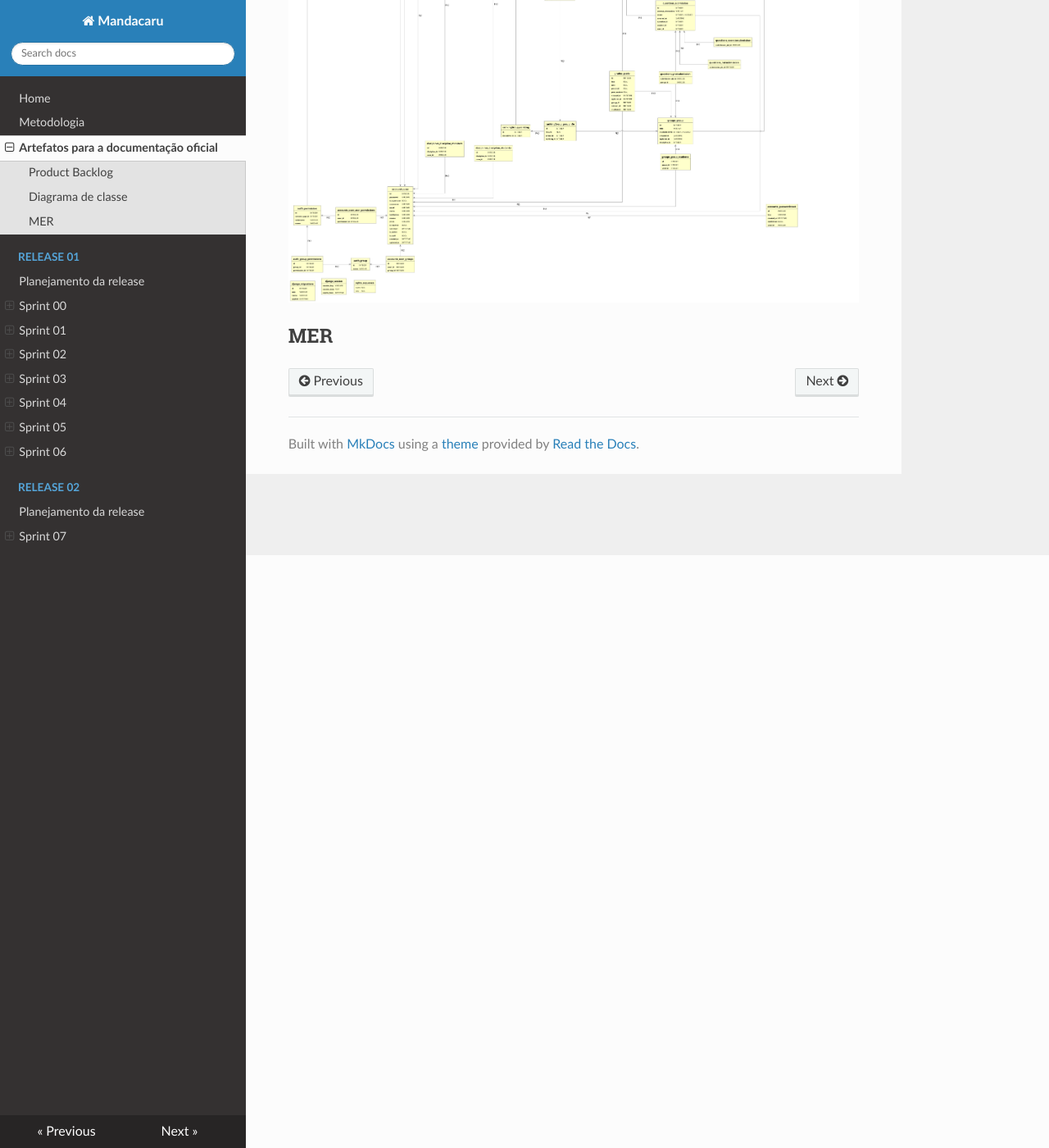
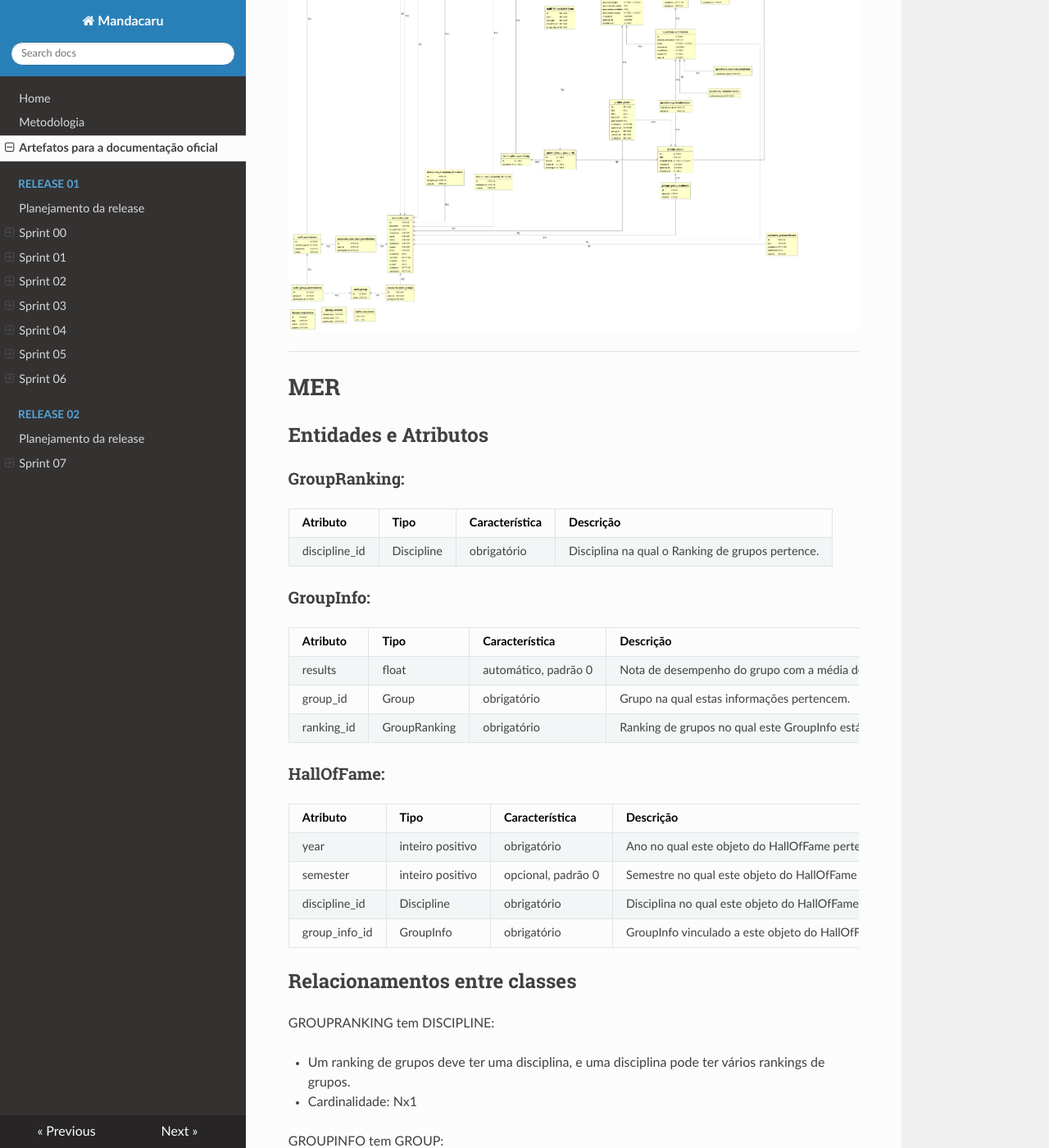
Before and after one commit to MDS-Mandacaru/Documentacao-Mandacaru, an MkDocs documentation site: the page built from docs/artefatos_documentacao.md, in a window 1280 px wide and 1400 px high, scrolled down 723 px. Shown: the whole window at 82% size. Built offline with MkDocs 1.6.1, drawn with Linux system fonts in a browser that asks for light colours; nearby versions of some CDN libraries; old or Windows-style settings are respelled for this version of MkDocs; some of the changed text lies outside the part shown.

```diff
--- a/docs/artefatos_documentacao.md
+++ b/docs/artefatos_documentacao.md
@@ -4,11 +4,85 @@ Nesta página encontra-se todos os artefatos da documentação oficial [TBL](htt
 * Group Ranking
 * Hall of Fame
 
-## Product Backlog
+# Product Backlog
 
-## Diagrama de classe
+***
+
+# Diagrama de classe
 
 ![Diagrama de classe](img/diagram_classe2.png )
 
+***
 
-## MER
+# MER
+
+## **Entidades e Atributos**
+
+### **GroupRanking**:
+
+Atributo | Tipo	| Característica | Descrição
+---------|------|----------------|----------
+discipline_id | Discipline | obrigatório | Disciplina na qual o Ranking de grupos pertence.
+
+### **GroupInfo**:
+
+Atributo | Tipo	| Característica | Descrição
+---------|------|----------------|----------
+results | float | automático, padrão 0 | Nota de desempenho do grupo com a média de todas as suas avaliações iRAT, gRAT, prática e em pares.
+group_id | Group | obrigatório | Grupo na qual estas informações pertencem.
+ranking_id | GroupRanking | obrigatório | Ranking de grupos no qual este GroupInfo está vinculado.
+
+### **HallOfFame**:
+
+Atributo | Tipo	| Característica | Descrição
+---------|------|----------------|----------
+year | inteiro positivo | obrigatório | Ano no qual este objeto do HallOfFame pertence.
+semester | inteiro positivo | opcional, padrão 0 | Semestre no qual este objeto do HallOfFame pertence.
+discipline_id | Discipline | obrigatório | Disciplina no qual este objeto do HallOfFame pertence.
+group_info_id | GroupInfo | obrigatório | GroupInfo vinculado a este objeto do HallOfFame.
+
+
+## **Relacionamentos entre classes**
+
+GROUPRANKING tem DISCIPLINE:
+
+* Um ranking de grupos deve ter uma disciplina, e uma disciplina pode ter vários rankings de grupos.
+* Cardinalidade: Nx1
+
+
+GROUPINFO tem GROUP:
+
+* Uma informações de um grupo deve ter um grupo, e um grupo deve ter uma informações de um grupo.
+* **Cardinalidade:** 1x1
+
+GROUPINFO tem GROUPRANKING:
+
+* Uma informações de um grupo deve ter um ranking de grupo, e um ranking de grupos pode ter várias informações de grupos.
+* **Cardinalidade:** Nx1
+
+HALLOFFAME tem DISCIPLINE:
+
+* Um hall da fama deve ter uma disciplina, e uma disciplina pode ter vários halls da fama.
+* **Cardinalidade:** Nx1
+
+HALLOFFAME tem GROUPINFO:
+
+* Um hall da fama deve ter uma infromações de um grupo, e uma informações de um grupo pode ter um hall da fama.
+* **Cardinalidade:** 1x1
+
+GROUPINFO pertence HALLOFFAME:
+
+* Uma informações de um grupo pode pertencer a um hall da fama, porém um hall da fama pode ter várias infromações de um grupo.
+* **Cardinalidade:** Nx1
+
+HALLOFFAME pertence DICIPLINE:
+
+* Um hall da fama pertence a uma disciplina, porém uma disciplina pode ter vários halls da fama.
+* **Cardinalidade:** Nx1
+
+GROUPRANKING pertence DISCIPLINE:
+
+* Um ranking de grupos peetence a uma disciplina, porém uma disciplina pode ter vários rankings de grupos diferentes.
+* **Cardinalidade:** Nx1
+
+***
```
Also changed, not shown: docs/Release01/Sprint04/resultados-sprint04.md (+0 -1 lines), docs/Release01/Sprint05/resultados-sprint05.md (+4 -5 lines), docs/index.md (+4 -4 lines), site/index.html.
